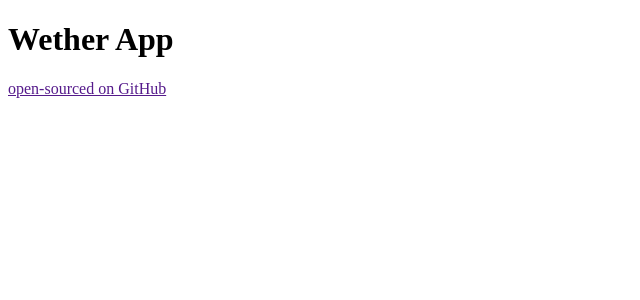
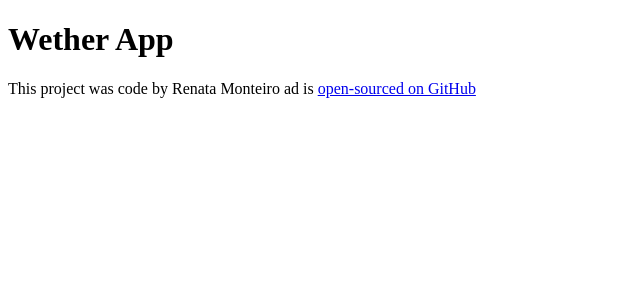
Before and after one commit to renataam/react-weather-app-renata, a React (Create React App) app: page / in a window 1280 px wide. Shown: the top 300 px of the page, without its empty margins (0-640 px from the left). Built offline with nearby package versions, Linux system fonts and the light colour scheme.

Commit message:
footer link

```diff
--- a/src/App.js
+++ b/src/App.js
@@ -6,11 +6,13 @@
     <div className="App">
       <h1>Wether App</h1>
       <footer>
+        This project was code by Renata Monteiro ad is{" "}
         <a
-     href=""
+          href="https://github.com/renataam/react-weather-app-renata"
           target="blank"
         >
-      open-sourced on GitHub</a>
+          open-sourced on GitHub
+        </a>
       </footer>
     </div>
   );
```
Lines whose indentation alone changed are shown as unchanged.
